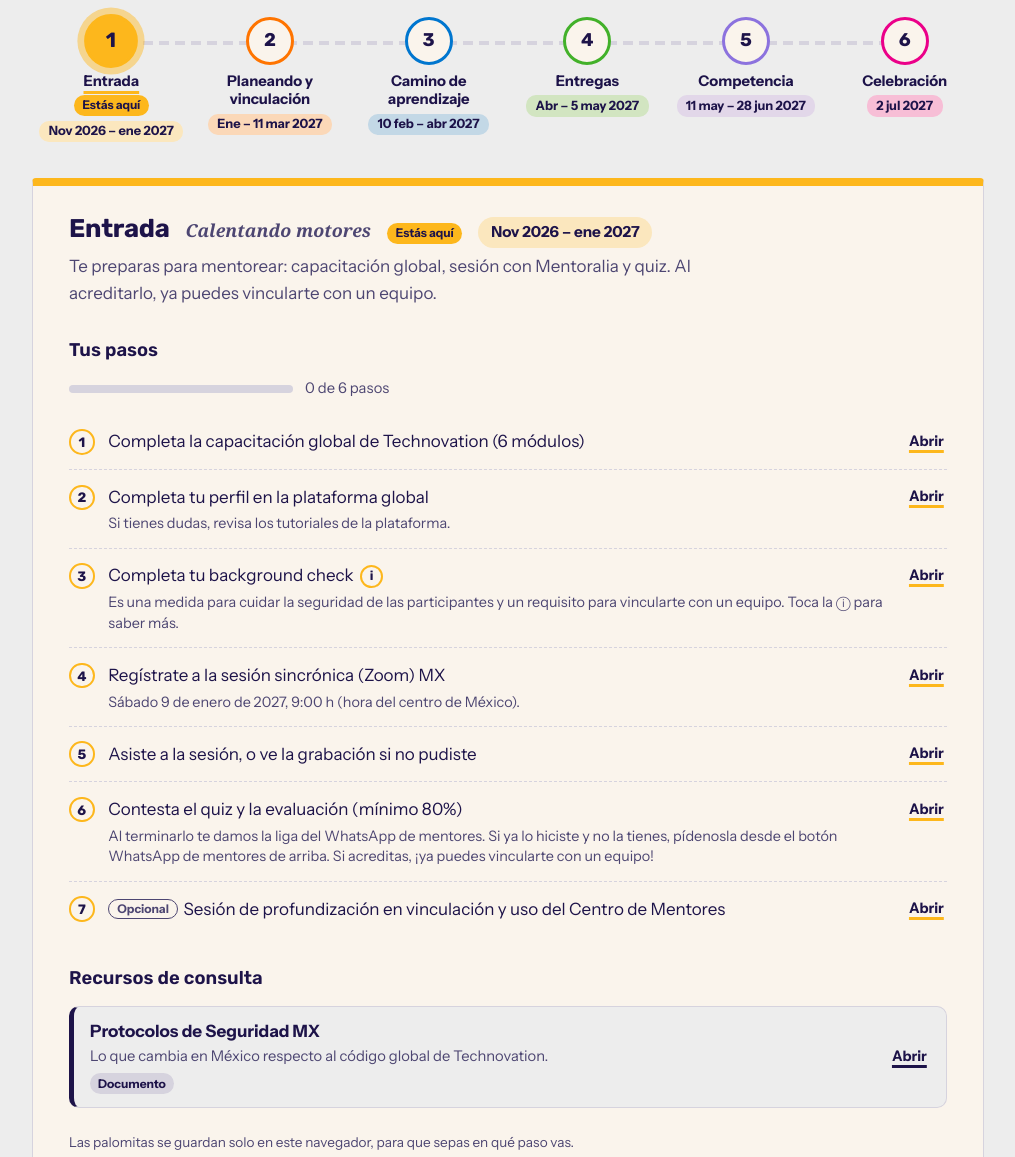
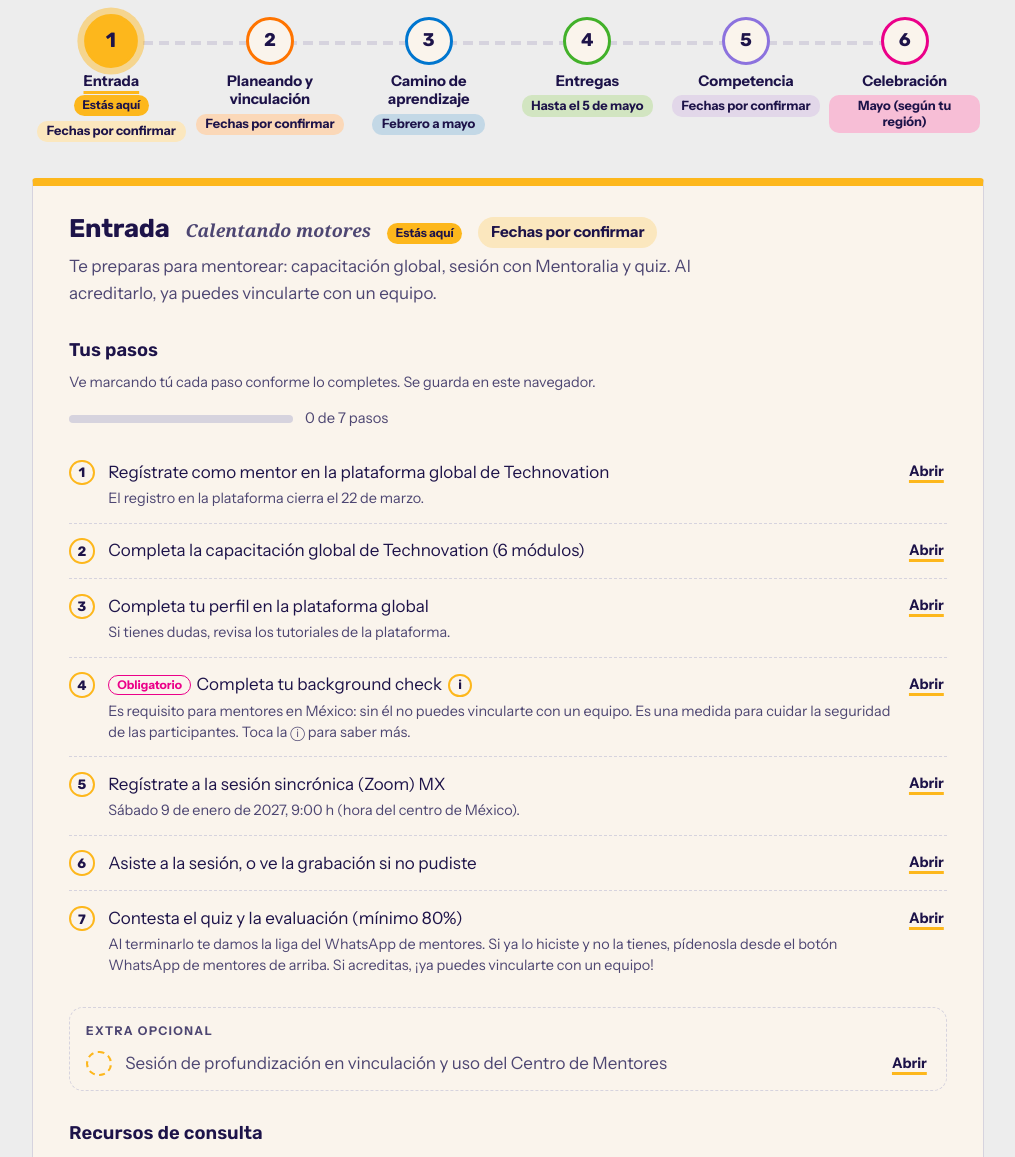
Before and after one commit to cynthia890/centro-de-mentores, a plain HTML site: page index.html in a window 1280 px wide. Shown: the part 1580-2737 px from the top of the page, without its empty margins (132-1147 px from the left). Drawn offline with Linux system fonts and the light colour scheme; a web font is replaced by a local one.

Commit message:
Aplicar cambios de prioridad alta de la prueba con mentores
- Entrada: nuevo paso 1 "Regístrate como mentor en la plataforma global"
  (cierra el 22 de marzo); el background check lleva etiqueta "Obligatorio";
  la sesión de profundización sale de la lista numerada a un bloque "Extra
  opcional" y la barra cuenta solo los pasos obligatorios. Las palomitas
  guardadas se recorren una vez para no desacomodarse.
- Arriba de los pasos de Entrada y del Club Virtual: "Ve marcando tú cada
  paso conforme lo completes. Se guarda en este navegador." (se quita el
  texto repetido de abajo).
- Cuando algo se complica: nueva pregunta frecuente sobre el permiso de
  papás con liga a la sección, palabras de búsqueda nuevas y "Primero: habla
  con tu líder de club." en la tarjeta Familias y permisos.
- Fechas: Aprendizaje "Febrero a mayo", Entregas "Hasta el 5 de mayo",
  Celebración "Mayo (según tu región)"; las demás "Fechas por confirmar".
  Resumen de Celebración y pregunta de fechas ajustados.

Co-Authored-By: Claude Opus 5.5 <noreply@anthropic.com>

```diff
--- a/index.html
+++ b/index.html
@@ -202,6 +202,14 @@ body{overflow-x:clip}
 @media (max-width:600px){.burbuja{grid-column:1 / -1}}
 .recurso .burbuja{grid-column:1 / -1;margin-top:.6rem}
 .opc{display:inline-block;font-size:.75rem;font-weight:700;border:1.5px solid var(--ink-soft);color:var(--ink-soft);border-radius:999px;padding:0 .5rem;margin-right:.35rem;vertical-align:.1em}
+.obl{display:inline-block;font-size:.75rem;font-weight:700;border:1.5px solid var(--alert);color:var(--alert);border-radius:999px;padding:0 .5rem;margin-right:.35rem;vertical-align:.1em}
+.ayuda-pasos{margin:-.35rem 0 .8rem;font-size:.9rem;color:var(--ink-soft)}
+.extra-opc{margin-top:1.1rem;padding:.6rem 1rem .2rem;border:1.5px dashed var(--line);border-radius:14px}
+.extra-t{margin:.2rem 0 0;font-size:.75rem;font-weight:700;letter-spacing:.12em;text-transform:uppercase;color:var(--ink-soft)}
+.pasos-opc li{border-top:0;padding:.6rem 0}
+.pasos-opc .t{color:var(--ink-soft)}
+.pasos-opc input{border-style:dashed}
+.pasos-opc input:not(:checked)::before{content:""}
 .ir{font-weight:700;font-size:.9rem;text-decoration:underline;text-decoration-color:var(--c);text-decoration-thickness:3px;text-underline-offset:4px;color:var(--ink);white-space:nowrap;padding:.1rem .2rem}
 .ir:hover{color:var(--alert)}
 .guardado{margin:1.5rem 0 0;font-size:.85rem;color:var(--ink-soft)}
@@ -310,6 +318,7 @@ body.vista-tuto .quick, body.vista-tuto .como, body.vista-tuto .bienvenida{displ
 .caso::before{content:"";position:absolute;inset:0 0 auto;height:5px;background:var(--c)}
 .caso:hover{transform:translateY(-3px);border-color:var(--c)}
 .caso h3{font-family:var(--display);font-weight:800;font-size:1.15rem;margin:0;line-height:1.2}
+.caso .primero{margin:-.35rem 0 0;padding:.35rem .7rem;border-radius:10px;background:color-mix(in srgb,var(--c) 18%,var(--surface));font-weight:700;font-size:.92rem;color:var(--ink)}
 .caso ul{list-style:none;margin:0;padding:0;display:grid;gap:.45rem;flex:1;align-content:start}
 .caso.otro{background:transparent;border:2px dashed var(--line);justify-content:center;align-items:flex-start}
 .caso.otro::before{display:none}
@@ -681,7 +690,7 @@ const CONFIG = {
     // Opcional: no se muestra en ningún lado mientras su liga sea "#"
     { id: "aceptar-vinculacion", titulo: "Cómo aceptar tu vinculación con el equipo en la plataforma", desc: "Paso a paso para aceptar la invitación de tu equipo en la plataforma global.", etapa: "vinculacion", tipo: "Video", tutorial: "plataforma", ocultarSinLiga: true, palabras: "aceptar vinculacion invitacion equipo plataforma tutorial", liga: "#" },
     { id: "perfil", titulo: "Cómo ayudar a tus estudiantes a completar su perfil", desc: "Lo que cada estudiante necesita tener listo en la plataforma.", etapa: "vinculacion", tipo: "Video", tutorial: "plataforma", palabras: "perfil registro estudiantes ninas tutorial", liga: "#" },
-    { id: "consent", titulo: "Cómo funciona el permiso de papás en la plataforma", desc: "Paso a paso del permiso de papás en la plataforma y cómo acompañar a las familias.", etapa: "vinculacion", tipo: "Guía", tutorial: "plataforma", palabras: "permiso papas padres consentimiento parental consent firma familias tutorial", liga: "https://docs.google.com/document/d/1l3p_nU0i9nseL5MA25hBMhV_ioy6lsoGyP-a9L51ZXk/edit?usp=sharing" },
+    { id: "consent", titulo: "Cómo funciona el permiso de papás en la plataforma", desc: "Paso a paso del permiso de papás en la plataforma y cómo acompañar a las familias.", etapa: "vinculacion", tipo: "Guía", tutorial: "plataforma", palabras: "permiso papas padres consentimiento parental consent firma familias tutorial papás no responden familia no firma no dan permiso problema con la familia", liga: "https://docs.google.com/document/d/1l3p_nU0i9nseL5MA25hBMhV_ioy6lsoGyP-a9L51ZXk/edit?usp=sharing" },
     { id: "primera-reunion", titulo: "Guía de primera reunión con tu equipo", desc: "Qué hacer y qué decir en el primer encuentro.", etapa: "vinculacion", tipo: "Guía", palabras: "primera sesion inicio conocer", liga: "#" },
 
     { id: "curr-estudiantes", titulo: "Currículum para estudiantes", desc: "El contenido que tu equipo va a trabajar, unidad por unidad.", etapa: "aprendizaje", tipo: "Documento", palabras: "curriculum ninas contenido unidades curriculo", liga: "https://technovationchallenge.org/technovation-curriculum/" },
@@ -713,7 +722,7 @@ const CONFIG = {
     { id: "cv-tracker", titulo: "Tracker de entregables del Club Virtual", desc: "Problema, ética, PMV, programación y pitch, antes del 5 de mayo.", etapa: "club", tipo: "Documento", palabras: "club virtual tracker avance entregables", liga: "#" },
     { id: "cv-encuestas", titulo: "Encuestas inicial y final de las niñas", desc: "Se contestan en vivo durante la sesión.", etapa: "club", tipo: "Formulario", palabras: "club virtual encuesta pre post ninas", liga: "#" },
     { id: "cv-seguridad", titulo: "Seguridad en el entorno virtual", desc: "Reglas para las sesiones en línea con las niñas.", etapa: "club", tipo: "Documento", palabras: "club virtual seguridad zoom", liga: "#" },
-    { id: "complica", titulo: "Cuando algo se complica", desc: "Qué hacer ante imprevistos con tu equipo, las familias o la plataforma.", etapa: "toda", tipo: "Guía", palabras: "problema ayuda conflicto imprevisto escalar", liga: "#complica" },
+    { id: "complica", titulo: "Cuando algo se complica", desc: "Qué hacer ante imprevistos con tu equipo, las familias o la plataforma.", etapa: "toda", tipo: "Guía", palabras: "problema ayuda conflicto imprevisto escalar papás no responden familia no firma no dan permiso problema con la familia", liga: "#complica" },
     { id: "faq", titulo: "Preguntas frecuentes", desc: "Respuestas rápidas a las dudas más comunes de los mentores.", etapa: "toda", tipo: "Guía", palabras: "faq dudas preguntas ayuda", liga: "#preguntas" },
 
     /* "info" (opcional) muestra un botón ⓘ con una burbuja de preguntas y respuestas
@@ -734,14 +743,17 @@ const CONFIG = {
 
   etapas: [
     {
-      id: "entrada", nombre: "Entrada", frase: "Calentando motores", fechas: "Nov 2026 – ene 2027", color: "--e1",
+      id: "entrada", nombre: "Entrada", frase: "Calentando motores", fechas: "Fechas por confirmar", color: "--e1",
       resumen: "Te preparas para mentorear: capacitación global, sesión con Mentoralia y quiz. Al acreditarlo, ya puedes vincularte con un equipo.",
       pasos: [
+        /* OJO: si agregas o quitas pasos, las palomitas guardadas se recorren
+           (ver las migraciones cm2027:migr-...). Los pasos con opcional: true
+           no se numeran: salen abajo como "Extra opcional". */
+        { texto: "Regístrate como mentor en la plataforma global de Technovation", nota: "El registro en la plataforma cierra el 22 de marzo.", recurso: "plataforma" },
         { texto: "Completa la capacitación global de Technovation (6 módulos)", recurso: "capacitacion-global" },
         { texto: "Completa tu perfil en la plataforma global", nota: "Si tienes dudas, revisa los tutoriales de la plataforma.", recurso: "plataforma" },
-        /* La burbuja ⓘ de este paso toma la "info" del recurso "background".
-           OJO: si agregas o quitas pasos, las palomitas guardadas se recorren. */
-        { texto: "Completa tu background check", nota: "Es una medida para cuidar la seguridad de las participantes y un requisito para vincularte con un equipo. Toca la ⓘ para saber más.", recurso: "background" },
+        // La burbuja ⓘ de este paso toma la "info" del recurso "background".
+        { texto: "Completa tu background check", obligatorio: true, nota: "Es requisito para mentores en México: sin él no puedes vincularte con un equipo. Es una medida para cuidar la seguridad de las participantes. Toca la ⓘ para saber más.", recurso: "background" },
         { texto: "Regístrate a la sesión sincrónica (Zoom) MX", nota: "Sábado 9 de enero de 2027, 9:00 h (hora del centro de México).", recurso: "zoom-registro" },
         { texto: "Asiste a la sesión, o ve la grabación si no pudiste", recurso: "grabacion" },
         { texto: "Contesta el quiz y la evaluación (mínimo 80%)", nota: "Al terminarlo te damos la liga del WhatsApp de mentores. Si ya lo hiciste y no la tienes, pídenosla desde el botón WhatsApp de mentores de arriba. Si acreditas, ¡ya puedes vincularte con un equipo!", recurso: "quiz" },
@@ -749,11 +761,11 @@ const CONFIG = {
       ],
       extra: ["protocolo"]
     },
-    { id: "vinculacion", nombre: "Planeando y vinculación", frase: "¡A conocer a tu equipo!", fechas: "Ene – 11 mar 2027", color: "--e2", resumen: "Te asignamos un equipo y lo ayudas a arrancar. El 11 de marzo de 2027 es el último día para registrar formalmente al equipo (estudiantes y mentores) en la plataforma." },
-    { id: "aprendizaje", nombre: "Camino de aprendizaje", frase: "Manos a la obra", fechas: "10 feb – abr 2027", color: "--e3", resumen: "Tu equipo aprende y construye su proyecto. Te recomendamos arrancar el 10 de febrero de 2027: son 12 semanas hasta la entrega final.", calendario: true },
-    { id: "entregas", nombre: "Entregas", frase: "La recta final", fechas: "Abr – 5 may 2027", color: "--e4", resumen: "Tu equipo prepara y sube sus entregables. La fecha límite es el 5 de mayo de 2027: los proyectos entregados al 100% pasan al concurso internacional." },
-    { id: "competencia", nombre: "Competencia", frase: "¡Hora de brillar!", fechas: "11 may – 28 jun 2027", color: "--e5", resumen: "Los proyectos pasan por las rondas de evaluación: primera ronda (cuartos de final) del 11 de mayo al 7 de junio, anuncio de semifinalistas globales el 14 de junio y segunda ronda (semifinales) del 15 al 28 de junio de 2027." },
-    { id: "celebracion", nombre: "Celebración", frase: "¡A festejar!", fechas: "2 jul 2027", color: "--e6", resumen: "Cerramos la temporada juntas y juntos. El 2 de julio de 2027 es la celebración virtual, con el anuncio de finalistas y ganadoras regionales. La fecha del World Summit está por confirmar." }
+    { id: "vinculacion", nombre: "Planeando y vinculación", frase: "¡A conocer a tu equipo!", fechas: "Fechas por confirmar", color: "--e2", resumen: "Te asignamos un equipo y lo ayudas a arrancar. El 11 de marzo de 2027 es el último día para registrar formalmente al equipo (estudiantes y mentores) en la plataforma." },
+    { id: "aprendizaje", nombre: "Camino de aprendizaje", frase: "Manos a la obra", fechas: "Febrero a mayo", color: "--e3", resumen: "Tu equipo aprende y construye su proyecto. Te recomendamos arrancar el 10 de febrero de 2027: son 12 semanas hasta la entrega final.", calendario: true },
+    { id: "entregas", nombre: "Entregas", frase: "La recta final", fechas: "Hasta el 5 de mayo", color: "--e4", resumen: "Tu equipo prepara y sube sus entregables. La fecha límite es el 5 de mayo de 2027: los proyectos entregados al 100% pasan al concurso internacional." },
+    { id: "competencia", nombre: "Competencia", frase: "¡Hora de brillar!", fechas: "Fechas por confirmar", color: "--e5", resumen: "Los proyectos pasan por las rondas de evaluación: primera ronda (cuartos de final) del 11 de mayo al 7 de junio, anuncio de semifinalistas globales el 14 de junio y segunda ronda (semifinales) del 15 al 28 de junio de 2027." },
+    { id: "celebracion", nombre: "Celebración", frase: "¡A festejar!", fechas: "Mayo (según tu región)", color: "--e6", resumen: "Cerramos la temporada juntas y juntos. La celebración es en mayo y la fecha depende de tu región: tu líder de club te avisa. La fecha del World Summit está por confirmar." }
   ],
 
   clubVirtual: {
@@ -771,7 +783,7 @@ const CONFIG = {
   // Íconos disponibles: equipo, familia, motivacion, acceso, mentor, escudo, chat, correo
   casos: [
     { titulo: "Dinámica de equipo", icono: "equipo", color: "--e3", ejemplos: ["Una integrante domina y las demás se desconectan", "Hay un conflicto entre integrantes", "Una estudiante quiere cambiarse de equipo"] },
-    { titulo: "Familias y permisos", icono: "familia", color: "--e2", ejemplos: ["Las familias no responden o no dan el permiso de papás", "Una familia quiere sacar a su hija a medio programa"] },
+    { titulo: "Familias y permisos", icono: "familia", color: "--e2", primero: "Primero: habla con tu líder de club.", ejemplos: ["Las familias no responden o no dan el permiso de papás", "Una familia quiere sacar a su hija a medio programa"] },
     { titulo: "Motivación y permanencia", icono: "motivacion", color: "--e1", ejemplos: ["Una estudiante quiere abandonar", "El equipo perdió el ritmo cerca de una fecha límite"] },
     { titulo: "Barreras de acceso", icono: "acceso", color: "--e4", ejemplos: ["Una estudiante no tiene computadora o internet", "Los horarios de la familia no cuadran con las sesiones"] },
     { titulo: "Tu capacidad como mentor", icono: "mentor", color: "--e5", ejemplos: ["Tu equipo necesita un conocimiento técnico que no tienes", "Te sientes rebasado y necesitas apoyo o una pausa"] }
@@ -795,11 +807,12 @@ const CONFIG = {
   },
 
   preguntas: [
-    { p: "¿Cuáles son los requisitos para ser mentor?", r: "Ser mayor de 18 años y comprometerte a acompañar a tu equipo durante la temporada, dedicándole de 2 a 4 horas a la semana. Además, completar la capacitación global de Technovation (6 módulos), tu perfil y tu background check en la plataforma global, tomar la capacitación de Mentoralia (en vivo o con la grabación) y acreditar el quiz con mínimo 80%. Con eso ya puedes vincularte con un equipo." },
+    { p: "¿Cuáles son los requisitos para ser mentor?", r: "Ser mayor de 18 años y comprometerte a acompañar a tu equipo durante la temporada, dedicándole de 2 a 4 horas a la semana. Además, registrarte como mentor en la plataforma global de Technovation (el registro cierra el 22 de marzo), completar la capacitación global (6 módulos), tu perfil y tu background check (obligatorio) en la plataforma, tomar la capacitación de Mentoralia (en vivo o con la grabación) y acreditar el quiz con mínimo 80%. Con eso ya puedes vincularte con un equipo." },
     { p: "¿Puedo ser mentor si no sé programar?", r: "Sí. Tu rol es acompañar al equipo, no programar por él. Para las dudas técnicas están las asesorías de programación." },
     { p: "¿Qué pasa si no pude asistir a la capacitación en vivo?", r: "Ve la grabación y contesta el quiz con mínimo 80%. Con eso acreditas igual que quien asistió en vivo." },
     { p: "¿Con quién veo los temas de mi equipo?", r: "Con tu líder de club: horarios, integrantes, avances o cualquier situación del día a día. Si mentoreas en el Club Virtual, tu líder de club es Mentoralia." },
-    { p: "¿Cuáles son las fechas importantes de la temporada?", r: "11 de marzo de 2027: último día para registrar formalmente al equipo (estudiantes y mentores). 10 de febrero: fecha recomendada para iniciar el proyecto. 5 de mayo: fecha límite de entrega. 11 de mayo al 7 de junio: primera ronda de evaluación (cuartos de final). 14 de junio: anuncio de semifinalistas globales. 15 al 28 de junio: segunda ronda (semifinales). 2 de julio: celebración virtual con el anuncio de finalistas y ganadoras regionales. La fecha del World Summit está por confirmar." },
+    { p: "¿Cuáles son las fechas importantes de la temporada?", r: "11 de marzo de 2027: último día para registrar formalmente al equipo (estudiantes y mentores). 10 de febrero: fecha recomendada para iniciar el proyecto. 5 de mayo: fecha límite de entrega. 11 de mayo al 7 de junio: primera ronda de evaluación (cuartos de final). 14 de junio: anuncio de semifinalistas globales. 15 al 28 de junio: segunda ronda (semifinales). Mayo: celebración de cierre, según tu región. 2 de julio: anuncio virtual de finalistas y ganadoras regionales. La fecha del World Summit está por confirmar." },
+    { p: "¿Qué hago si una familia no da el permiso de papás?", r: "Habla primero con tu líder de club; si no se resuelve, escríbenos. En la sección [Cuando algo se complica](#complica) encuentras más situaciones como esta." },
     { p: "¿Cómo me asignan un equipo?", r: "Mentoralia te asigna a un equipo ya formado, en dupla con otro mentor. Tienes 3 semanas después de la capacitación para quedar vinculado." },
     { p: "¿Es obligatorio el background check?", r: "Sí. Desde esta temporada Technovation Global lo pide a todos los mentores, también en México. Es una medida para cuidar la seguridad de las participantes, y sin él no puedes vincularte con un equipo. Lo completas por tu cuenta en la plataforma global; si tienes dudas, escribe a volunteers@technovation.org." },
     { p: "¿Cómo me uno al WhatsApp de mentores?", r: "Te damos la liga al terminar el quiz de evaluación de la capacitación (etapa de Entrada). Si ya lo hiciste y no la tienes, toca el botón «WhatsApp de mentores» de arriba y mándanos un correo; ya va con el texto escrito." },
@@ -840,6 +853,16 @@ const CONFIG = {
     store.set("cm2027:entrada:2", "0");
     store.set("cm2027:migr-bg", "1");
   }
+  // Una sola vez: en nov 2026 se agregó "Regístrate como mentor en la plataforma" como paso 1 de Entrada.
+  // Recorre todas las palomitas guardadas un lugar para que no se desacomoden.
+  if (store.get("cm2027:migr-registro") !== "1"){
+    for (let j = 6; j >= 0; j--){
+      const v = store.get(`cm2027:entrada:${j}`);
+      store.set(`cm2027:entrada:${j+1}`, v === "1" ? "1" : "0");
+    }
+    store.set("cm2027:entrada:0", "0");
+    store.set("cm2027:migr-registro", "1");
+  }
 
   // Accesos rápidos
   const ICONOS = {
@@ -873,19 +896,25 @@ const CONFIG = {
       <a class="ir" href="${esc(r.liga)}">Abrir</a>${r.info ? infoBurbuja(bid, r.info) : ""}</li>`;
   }
 
+  // Pasos: los obligatorios van numerados; los opcionales salen abajo en un bloque "Extra opcional".
+  // Cada paso guarda su palomita con su posición original en CONFIG (no cambia al separarlos).
   function listaPasos(pasos, prefijo){
-    return `<ol class="pasos">` + pasos.map((s,j) => {
+    const unPaso = (s, j, n) => {
       const info = s.info || (s.recurso && R[s.recurso] && R[s.recurso].info);
       s = { ...s, info };
       const k = `${prefijo}:${j}`, on = store.get(k) === "1", l = ligaDe(s), bid = `info-${prefijo.replace(/\W/g, "")}-${j}`;
       return `<li class="${on ? "hecho" : ""}">
-        <input type="checkbox" id="${k}" data-k="${k}" ${on ? "checked" : ""} aria-label="Marcar paso ${j+1} como hecho">
-        <span class="paso-txt"><label for="${k}">${s.opcional ? '<span class="opc">Opcional</span>' : ""}<span class="t">${esc(s.texto)}</span></label>${s.info ? `<button type="button" class="info-btn" aria-expanded="false" aria-controls="${bid}" aria-label="Más información sobre este paso">i</button>` : ""}
+        <input type="checkbox" id="${k}" data-k="${k}" ${on ? "checked" : ""} aria-label="Marcar ${s.opcional ? "el extra opcional" : `paso ${n}`} como hecho">
+        <span class="paso-txt"><label for="${k}">${s.obligatorio ? '<span class="obl">Obligatorio</span>' : ""}<span class="t">${esc(s.texto)}</span></label>${s.info ? `<button type="button" class="info-btn" aria-expanded="false" aria-controls="${bid}" aria-label="Más información sobre este paso">i</button>` : ""}
         ${s.nota ? `<label for="${k}" class="nota">${esc(s.nota)}</label>` : ""}</span>
         ${l ? `<a class="ir" href="${esc(l)}">Abrir</a>` : "<span></span>"}
         ${s.info ? `<div class="burbuja" id="${bid}" hidden><dl>${s.info.map(x => `<dt>${esc(x.t)}</dt><dd>${esc(x.r)}</dd>`).join("")}</dl></div>` : ""}
       </li>`;
-    }).join("") + `</ol>`;
+    };
+    const todos = pasos.map((s,j) => [s,j]);
+    const ob = todos.filter(([s]) => !s.opcional), op = todos.filter(([s]) => s.opcional);
+    return `<ol class="pasos">` + ob.map(([s,j], n) => unPaso(s, j, n + 1)).join("") + `</ol>`
+      + (op.length ? `<div class="extra-opc"><p class="extra-t">Extra opcional</p><ul class="pasos pasos-opc">${op.map(([s,j]) => unPaso(s, j)).join("")}</ul></div>` : "");
   }
 
   // Burbuja de información de un paso (botón ⓘ)
@@ -946,7 +975,7 @@ const CONFIG = {
       if (dt < 2600) requestAnimationFrame(paso); else cv.remove();
     })(t0);
   }
-  const barraHTML = `<div class="progreso"><div class="barra"><span></span></div><span class="cuenta"></span></div>`;
+  const barraHTML = `<p class="ayuda-pasos">Ve marcando tú cada paso conforme lo completes. Se guarda en este navegador.</p><div class="progreso"><div class="barra"><span></span></div><span class="cuenta"></span></div>`;
 
   // Avisos
   function leerFecha(s){
@@ -1051,7 +1080,6 @@ const CONFIG = {
       h += `<h4>Tus pasos</h4>${barraHTML}${listaPasos(e.pasos, "cm2027:" + e.id)}`;
       recursos = (e.extra || []).map(id => R[id]).filter(Boolean);
       if (recursos.length) h += `<h4>Recursos de consulta</h4><ul class="rlista">${recursos.map(r => tarjeta(r)).join("")}</ul>`;
-      h += `<p class="guardado">Las palomitas se guardan solo en este navegador, para que sepas en qué paso vas.</p>`;
     } else {
       recursos = CONFIG.recursos.filter(r => r.etapa === e.id);
       h += `<h4>${est==="proxima" ? "Esta etapa todavía no abre, pero aquí va un adelanto 👀" : "Recursos de esta etapa"}</h4>
@@ -1169,9 +1197,10 @@ const CONFIG = {
   const tile = (icono, color) => `<span class="tile" style="--c:var(${color})" aria-hidden="true"><svg viewBox="0 0 24 24">${ICO[icono] || ""}</svg></span>`;
   const mail = "mailto:" + CONFIG.contacto.correo;
 
-  // Preguntas frecuentes
+  // Preguntas frecuentes. En las respuestas, [texto](#seccion) se vuelve una liga dentro de la página.
+  const ligasInternas = t => t.replace(/\[([^\]]+)\]\((#[\w-]+)\)/g, (m, txt, h) => `<a href="${h}">${txt}</a>`);
   document.getElementById("faq").innerHTML = CONFIG.preguntas.map(x =>
-    `<details><summary>${esc(x.p)}</summary><p>${esc(x.r)}</p></details>`).join("");
+    `<details><summary>${esc(x.p)}</summary><p>${ligasInternas(esc(x.r))}</p></details>`).join("");
 
   // Cuando algo se complica
   const sg = CONFIG.seguridad;
@@ -1181,7 +1210,7 @@ const CONFIG = {
   document.getElementById("casos").innerHTML = CONFIG.casos.map(c => `
     <article class="caso" style="--c:var(${c.color})">
       ${tile(c.icono, c.color)}
-      <h3>${esc(c.titulo)}</h3>
+      <h3>${esc(c.titulo)}</h3>${c.primero ? `<p class="primero">${esc(c.primero)}</p>` : ""}
       <ul>${c.ejemplos.map(x => `<li>${esc(x)}</li>`).join("")}</ul>
       <a class="escala" href="${esc(mail)}">¿No se resuelve con tu líder de club? <span>Escríbenos</span></a>
     </article>`).join("") + `
```
Also changed, not shown: 1 other file.
